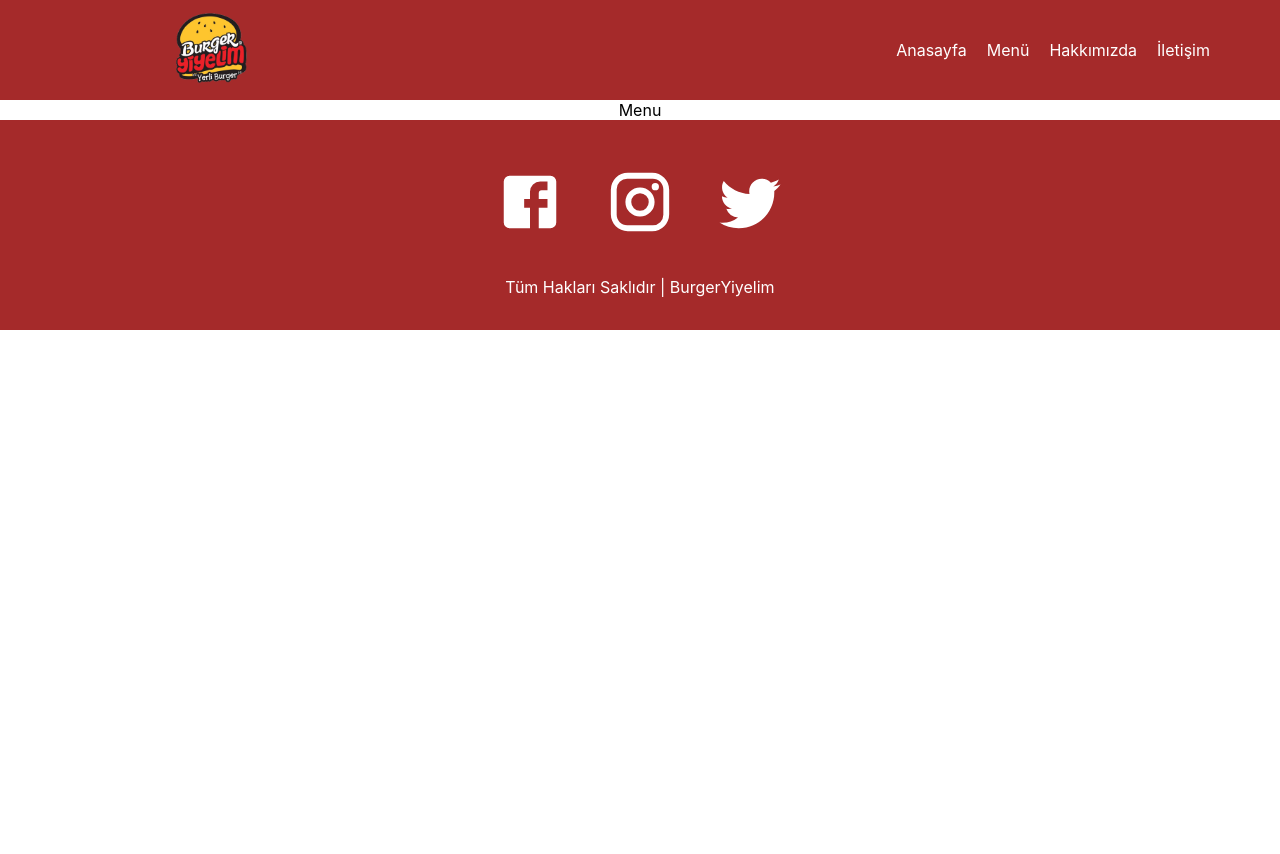
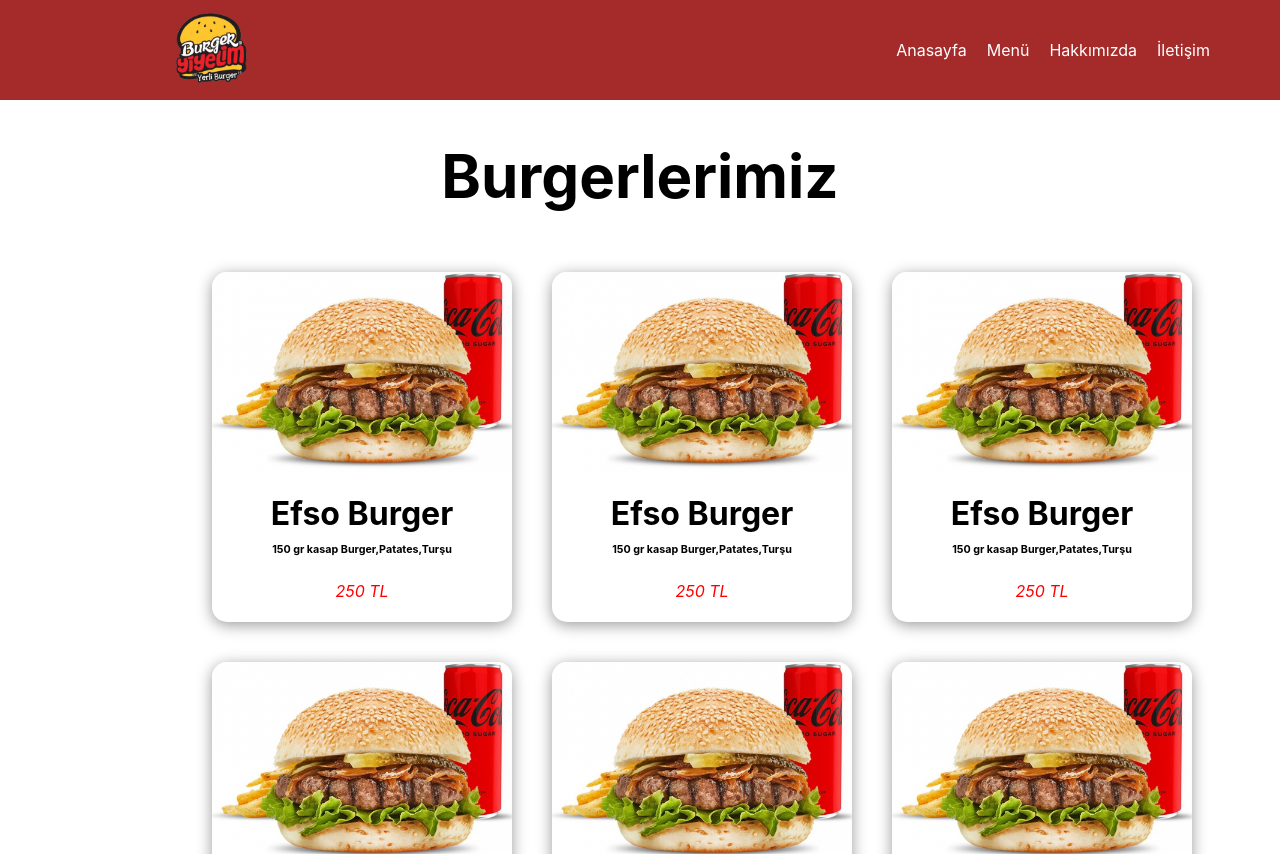
Before and after one commit to burakkose11/React---BurgerWebSite, a React (Create React App) app: page /menu in a window 1280 px wide. Shown: the top 854 px of the page. Before the commit the page ends 800 px from the top, so only its background shows below. Built offline with nearby package versions, Linux system fonts and the light colour scheme.

Commit message:
menu eklendi

```diff
--- a/src/App.js
+++ b/src/App.js
@@ -1,7 +1,7 @@
 import "./App.css";
 import { Routes, Route } from "react-router-dom";
 import { Home } from "./components/Home";
-import { Menu } from "./components/Menu";
+import  Menu  from "./components/Menu";
 import { About } from "./components/About";
 import { Contact } from "./components/Contact";
 import { Navbar } from "./components/Navbar";
--- a/src/components/Menu.js
+++ b/src/components/Menu.js
@@ -1,7 +1,27 @@
-import React from 'react'
+import React from "react";
+import { Data } from "../helpers/Data";
+import MenuItem from "../components/MenuItem";
+import "../styles/Menu.css";
 
-export const Menu = () => {
+function Menu() {
   return (
-    <div>Menu</div>
-  )
+    <div className="menu">
+      <h1 className="menuTitle">Burgerlerimiz</h1>
+      <div className="menuList">
+        {Data.map((menuItem, index) => {
+          return (
+            <MenuItem
+              key={index}
+              image={menuItem.image}
+              name={menuItem.name}
+              content={menuItem.content}
+              price={menuItem.price}
+            />
+          );
+        })}
+      </div>
+    </div>
+  );
 }
+
+export default Menu;
--- /dev/null
+++ b/src/components/MenuItem.js
@@ -0,0 +1,14 @@
+function MenuItem({ image, name, content, price }) {
+  return (
+    <div className="menuItem">
+      <div style={{ backgroundImage: `url(${image})` }}></div>
+      <h1 style={{marginBottom: '10px'}} >{name}</h1>
+      <h6 style={{marginTop: '0px'}} >{content}</h6>
+      <p>
+        <i style={{color: 'red'}} >{price} TL</i>
+      </p>
+    </div>
+  );
+}
+
+export default MenuItem;
--- /dev/null
+++ b/src/helpers/Data.js
@@ -0,0 +1,76 @@
+import BurgerImage from "../assets/burger.jpg";
+
+export const Data = [
+  {
+    name: "Efso Burger",
+    image: BurgerImage,
+    content: "150 gr kasap Burger,Patates,Turşu",
+    price: 250,
+  },
+  {
+    name: "Efso Burger",
+    image: BurgerImage,
+    content: "150 gr kasap Burger,Patates,Turşu",
+    price: 250,
+  },
+  {
+    name: "Efso Burger",
+    image: BurgerImage,
+    content: "150 gr kasap Burger,Patates,Turşu",
+    price: 250,
+  },
+  {
+    name: "Efso Burger",
+    image: BurgerImage,
+    content: "150 gr kasap Burger,Patates,Turşu",
+    price: 250,
+  },
+  {
+    name: "Efso Burger",
+    image: BurgerImage,
+    content: "150 gr kasap Burger,Patates,Turşu",
+    price: 250,
+  },
+  {
+    name: "Efso Burger",
+    image: BurgerImage,
+    content: "150 gr kasap Burger,Patates,Turşu",
+    price: 250,
+  },
+  {
+    name: "Efso Burger",
+    image: BurgerImage,
+    content: "150 gr kasap Burger,Patates,Turşu",
+    price: 250,
+  },
+  {
+    name: "Efso Burger",
+    image: BurgerImage,
+    content: "150 gr kasap Burger,Patates,Turşu",
+    price: 250,
+  },
+  {
+    name: "Efso Burger",
+    image: BurgerImage,
+    content: "150 gr kasap Burger,Patates,Turşu",
+    price: 250,
+  },
+  {
+    name: "Efso Burger",
+    image: BurgerImage,
+    content: "150 gr kasap Burger,Patates,Turşu",
+    price: 250,
+  },
+  {
+    name: "Efso Burger",
+    image: BurgerImage,
+    content: "150 gr kasap Burger,Patates,Turşu",
+    price: 250,
+  },
+  {
+    name: "Efso Burger",
+    image: BurgerImage,
+    content: "150 gr kasap Burger,Patates,Turşu",
+    price: 250,
+  },
+];
--- /dev/null
+++ b/src/styles/Menu.css
@@ -0,0 +1,55 @@
+.menu {
+  width: 100%;
+  height: auto;
+  display: flex;
+  justify-content: center;
+  align-items: center;
+  flex-direction: column;
+}
+
+.menu .menuTitle {
+  font-size: 60px;
+}
+
+.menuList {
+  width: 70vw;
+  height: auto;
+  display: grid;
+  grid-template-columns: 1fr 1fr 1fr;
+  place-items: center;
+}
+
+.menuItem {
+  border-radius: 15px;
+  width: 300px;
+  height: 350px;
+  margin: 20px;
+  box-shadow: 0px 3px 15px rgba(0, 0, 0, 0.4);
+  text-align: center;
+}
+
+.menuItem:hover {
+  box-shadow: 0px 3px 15px rgba(0, 0, 0, 0.8);
+  transition: 0.3s ease-in;
+  cursor: pointer;
+}
+
+.menuItem div {
+  border-top-left-radius: 15px;
+  border-top-right-radius: 15px;
+  width: 100%;
+  height: 200px;
+  background-position: center;
+  background-repeat: no-repeat;
+  background-size: cover;
+}
+
+@media only screen and (max-width: 650px) {
+  .menuList {
+    grid-template-columns: 1fr;
+    display: flex;
+    flex-direction: column;
+    justify-content: center;
+    align-items: center;
+  }
+}
```
